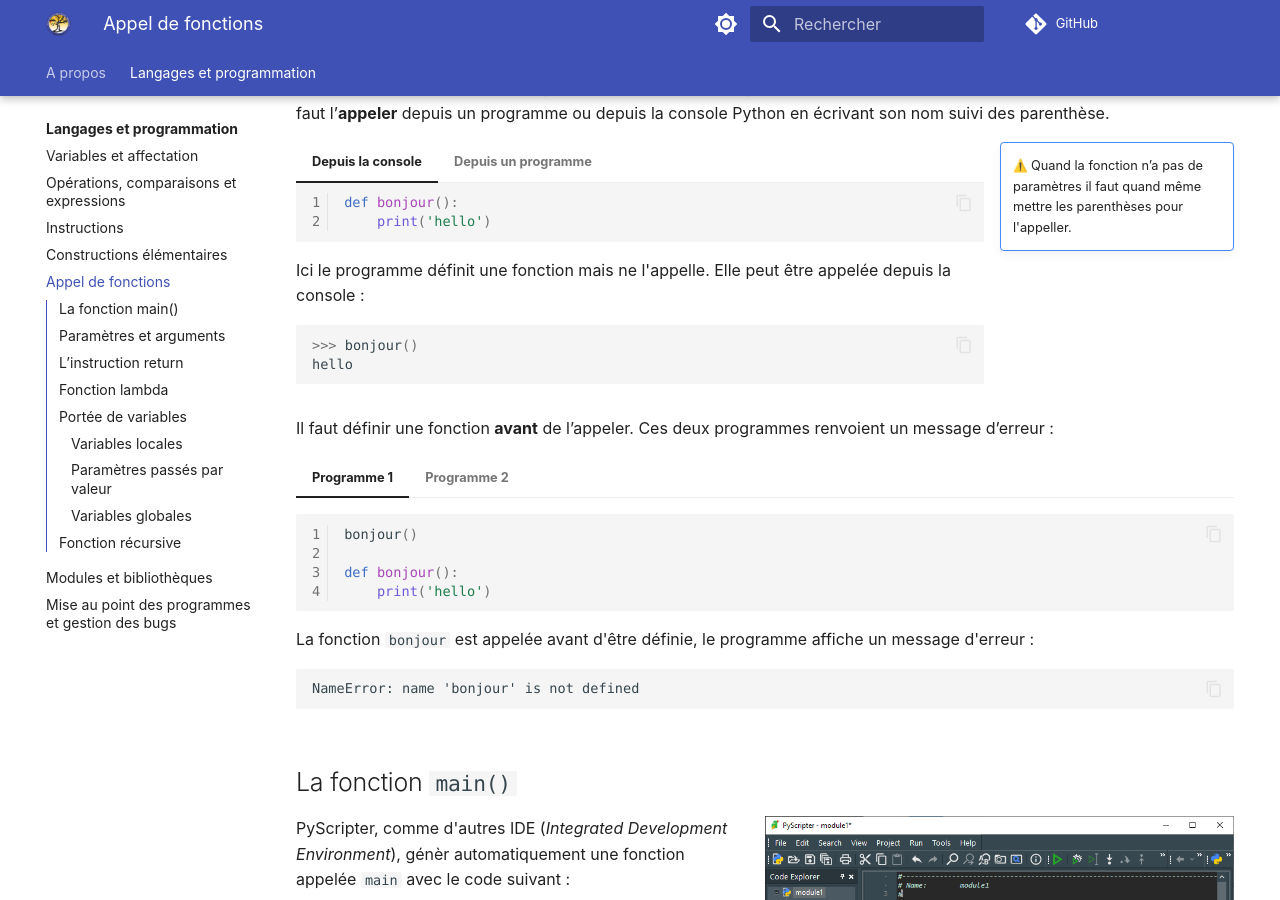
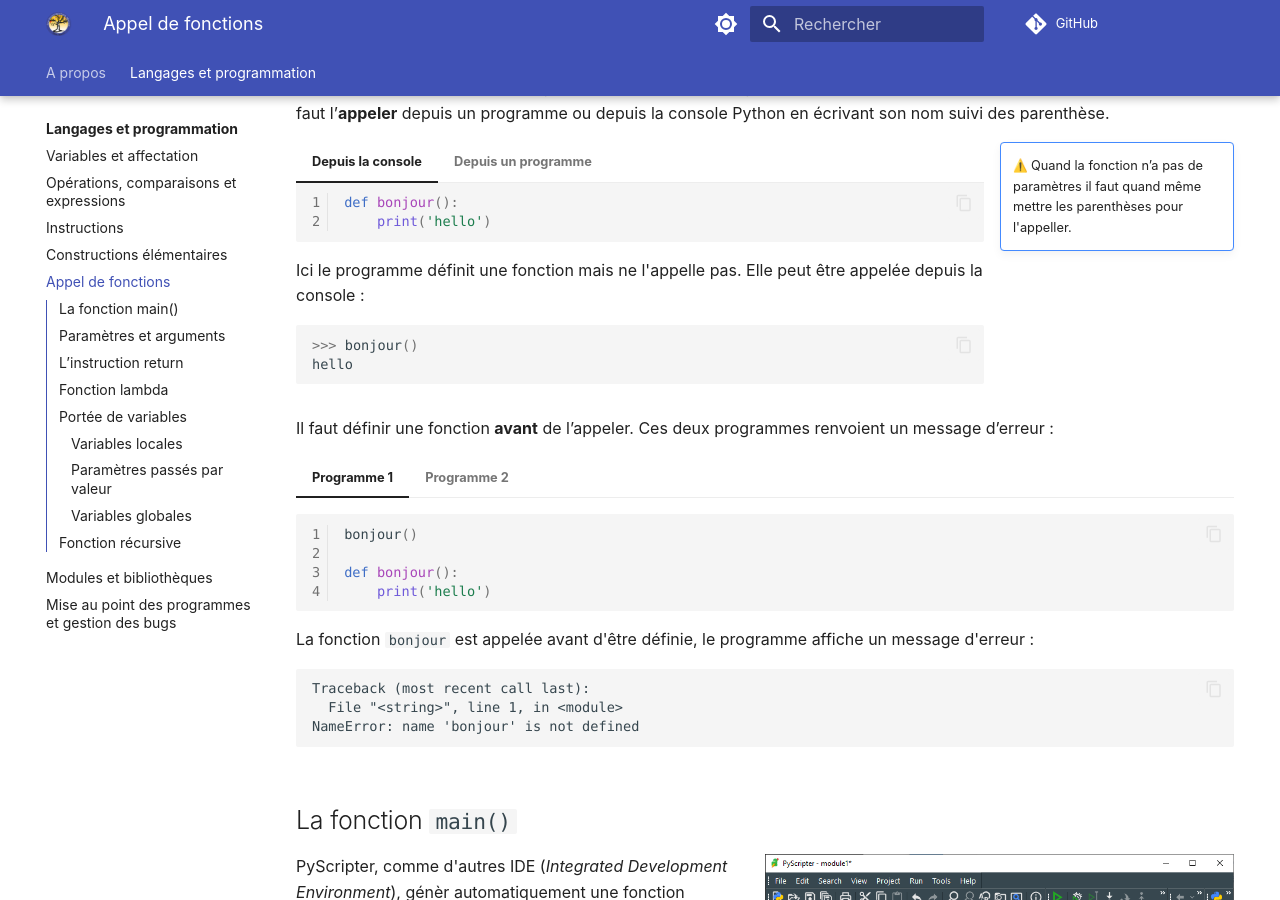
Before and after one commit to fab-perez/NSI-1, an MkDocs documentation site: the page built from docs/langages-et-programmation/5-fonctions.md, in a window 1280 px wide and 900 px high, scrolled down 1100 px. Built offline with MkDocs 1.6.1 and Material for MkDocs 9.7.7, drawn with Linux system fonts in a browser that asks for light colours; emoji names are drawn with the system emoji font; comment, search, counter and statistics services are not loaded.

Commit message:
Add files via upload

````diff
--- a/docs/langages-et-programmation/5-fonctions.md
+++ b/docs/langages-et-programmation/5-fonctions.md
@@ -60,7 +60,7 @@ Définir une fonction consiste simplement à décrire son comportement et à lui
         print('hello')
     ```
 
-    Ici le programme définit une fonction mais ne l'appelle. Elle peut être appelée depuis la console :
+    Ici le programme définit une fonction mais ne l'appelle pas. Elle peut être appelée depuis la console :
 
     ``` py
     >>> bonjour()
@@ -94,6 +94,8 @@ Il faut définir une fonction **avant** de l’appeler. Ces deux programmes renv
     La fonction `bonjour` est appelée avant d'être définie, le programme affiche un message d'erreur :
 
     ```
+    Traceback (most recent call last):
+      File "<string>", line 1, in <module>
     NameError: name 'bonjour' is not defined
     ```
 
@@ -113,6 +115,9 @@ Il faut définir une fonction **avant** de l’appeler. Ces deux programmes renv
     La fonction `bonjour` est appelée avant d'être définie, le programme affiche un message d'erreur :
 
     ```
+    Traceback (most recent call last):
+      File "<module1>", line 5, in <module>
+      File "<module1>", line 2, in main
     NameError: name 'bonjour' is not defined
     ```
 
````
